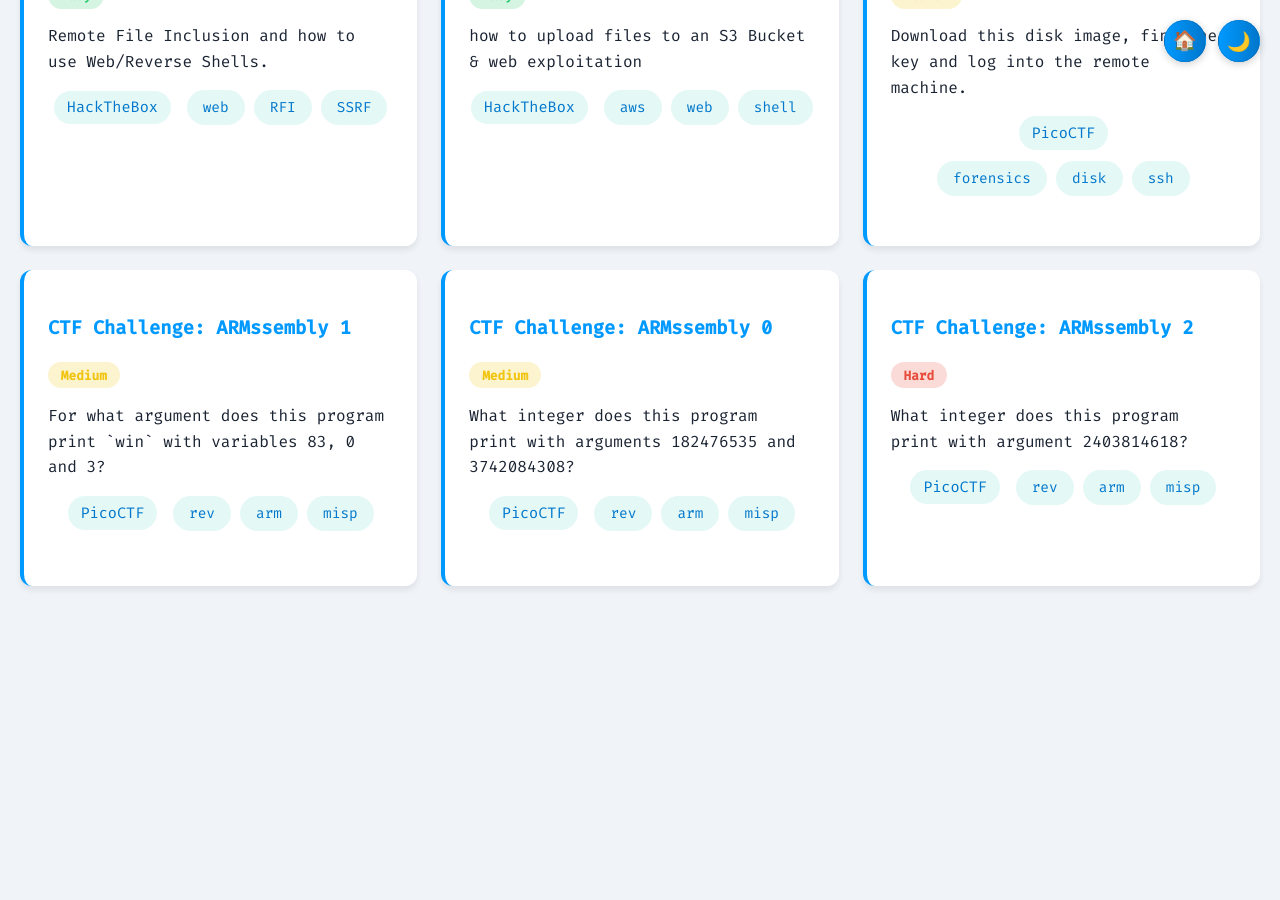
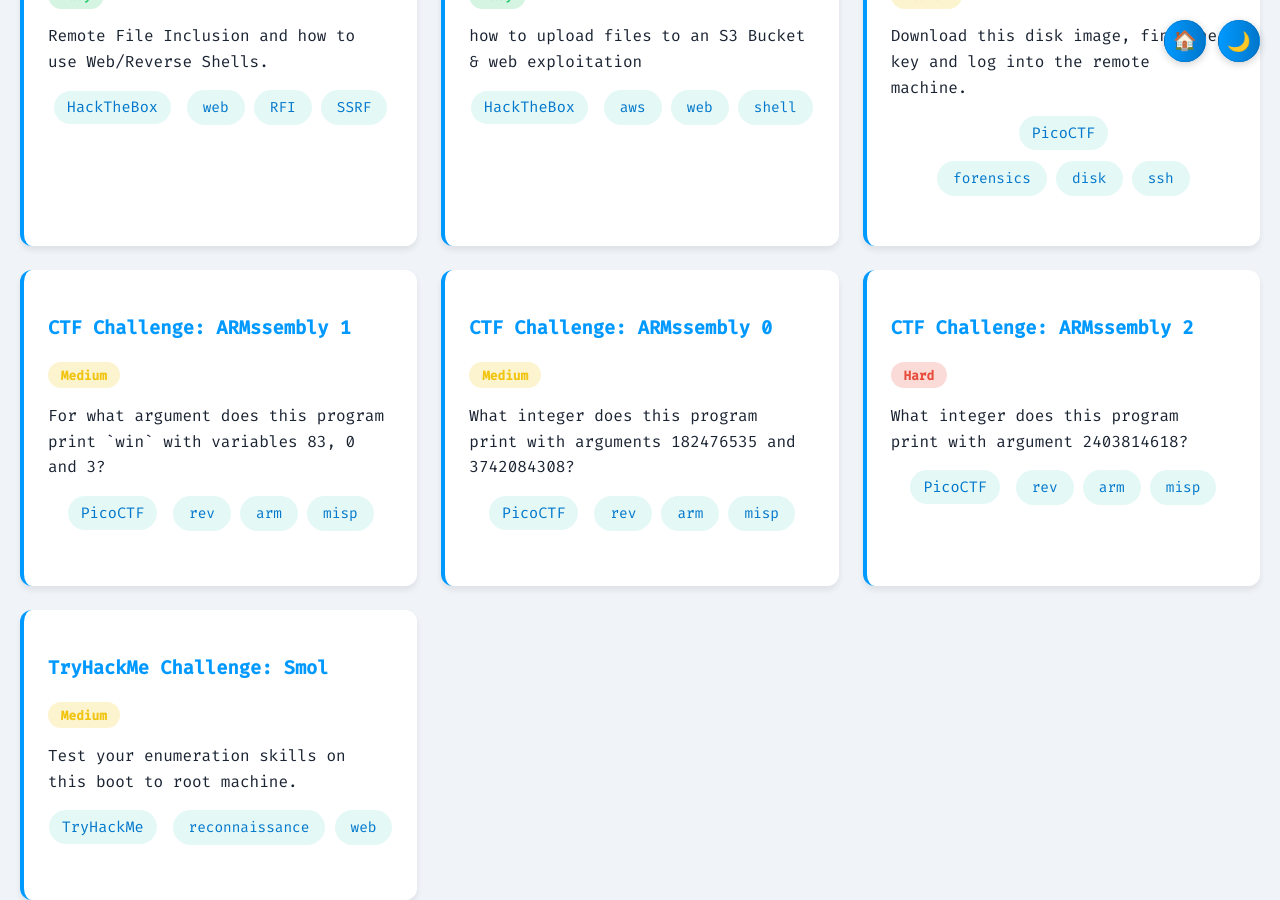
Before and after one commit to PathogenicKatt/PathogenicKatt.github.io, a Jekyll site: the page built from writeups.md, in a window 1280 px wide and 900 px high, scrolled down 2030 px. Built offline with Jekyll 4.4.1, drawn with Linux system fonts in a browser that asks for light colours.

Commit message:
Optimize

```diff
--- a/_config.yml
+++ b/_config.yml
@@ -33,9 +33,10 @@
     permalink: /posts/:year/:month/:day/:slug/
   writeups:
     output: true
-    permalink: /writeups/:path/
+    permalink: /writeups/:name/
     sort_by: date
     sort_order: descending
+    publish: true
   cves:
     output: true
     permalink: /cves/:name/
--- /dev/null
+++ b/_writeups/2026-03-01-TryHackMe_Smol.md
@@ -0,0 +1,14 @@
+---
+layout: writeup
+title: "TryHackMe Challenge: Smol"
+description: "Test your enumeration skills on this boot to root machine."
+difficulty: medium
+event: "TryHackMe"
+tags: [reconnaissance, web]
+date: 2026-03-01
+published: true
+permalink: /writeups/2026-03-01-TryHackMe_Smol/
+---
+
+## Testing
+- testing
--- a/assets/main.scss
+++ b/assets/main.scss
@@ -2,8 +2,6 @@
 @use "sass:color";
 
 // Global function overrides
-$lighten: color.adjust;
-$darken: color.adjust;
 
 // Import Minima theme
-@import "minima";
+@use "minima";
```
